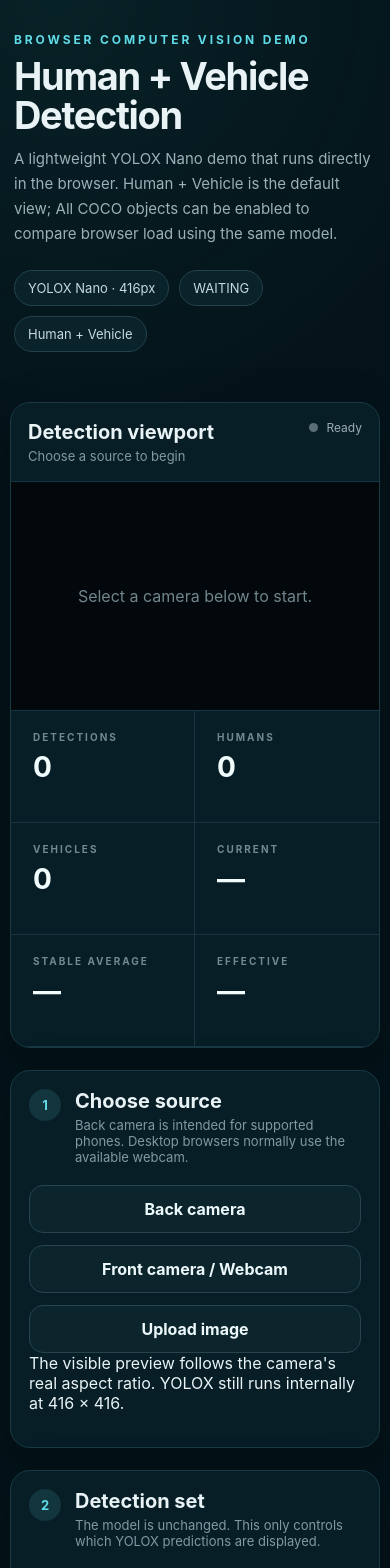
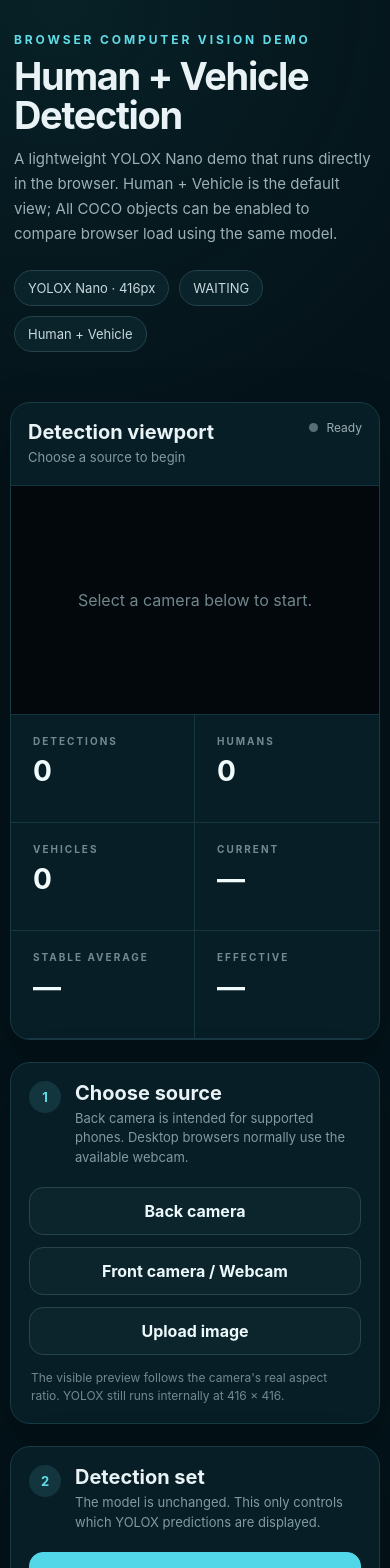
Before and after one commit to Sunny-Gumber/dfine-tiny-target-accuracy-lab, a React (Vite) app: page / in a window 390 px wide. Shown: the top 1568 px of the page. Built offline with nearby package versions, Linux system fonts and the light colour scheme.

Commit message:
Match preview to source aspect ratio

```diff
--- a/src/styles.css
+++ b/src/styles.css
@@ -142,6 +142,7 @@ h2 {
   margin: 0;
   color: #819aa2;
   font-size: 13px;
+  line-height: 1.5;
 }
 
 .live-state {
@@ -169,6 +170,7 @@ h2 {
   display: grid;
   min-height: 320px;
   place-items: center;
+  overflow: hidden;
   background: #02080b;
   border-top: 1px solid #15353e;
   border-bottom: 1px solid #15353e;
@@ -182,7 +184,7 @@ h2 {
 
 .camera-layer {
   width: 100%;
-  aspect-ratio: 16 / 9;
+  margin: 0 auto;
 }
 
 .image-layer {
@@ -193,13 +195,13 @@ h2 {
 .media {
   display: block;
   max-width: 100%;
-  max-height: 72vh;
+  max-height: 76vh;
 }
 
 .camera-layer .media {
   width: 100%;
   height: 100%;
-  object-fit: contain;
+  object-fit: fill;
 }
 
 .image-layer .media {
@@ -232,29 +234,17 @@ h2 {
 
 .metrics {
   display: grid;
-  grid-template-columns: repeat(3, 1fr);
-}
-
-.image-metrics {
-  grid-template-columns: repeat(4, 1fr);
+  grid-template-columns: repeat(auto-fit, minmax(145px, 1fr));
 }
 
 .metric {
-  min-height: 112px;
+  min-height: 108px;
   padding: 20px 22px;
   border-right: 1px solid #173640;
   border-bottom: 1px solid #173640;
 }
 
-.metric:nth-child(3n) {
-  border-right: 0;
-}
-
-.image-metrics .metric:nth-child(3n) {
-  border-right: 1px solid #173640;
-}
-
-.image-metrics .metric:nth-child(4n) {
+.metric:last-child {
   border-right: 0;
 }
 
@@ -318,6 +308,13 @@ h2 {
 
 .button-like input {
   display: none;
+}
+
+.source-note {
+  margin: 14px 2px 0;
+  color: #718990;
+  font-size: 12px;
+  line-height: 1.5;
 }
 
 .slider-row {
@@ -408,19 +405,11 @@ h2 {
     min-height: 230px;
   }
 
-  .metrics,
-  .image-metrics {
+  .metrics {
     grid-template-columns: repeat(2, 1fr);
   }
 
-  .metric,
-  .metric:nth-child(3n),
-  .image-metrics .metric:nth-child(3n) {
-    border-right: 1px solid #173640;
-  }
-
-  .metric:nth-child(2n),
-  .image-metrics .metric:nth-child(2n) {
+  .metric:nth-child(2n) {
     border-right: 0;
   }
 
@@ -444,4 +433,8 @@ h2 {
   .live-state {
     font-size: 12px;
   }
+
+  .camera-layer .media {
+    max-height: none;
+  }
 }
```
